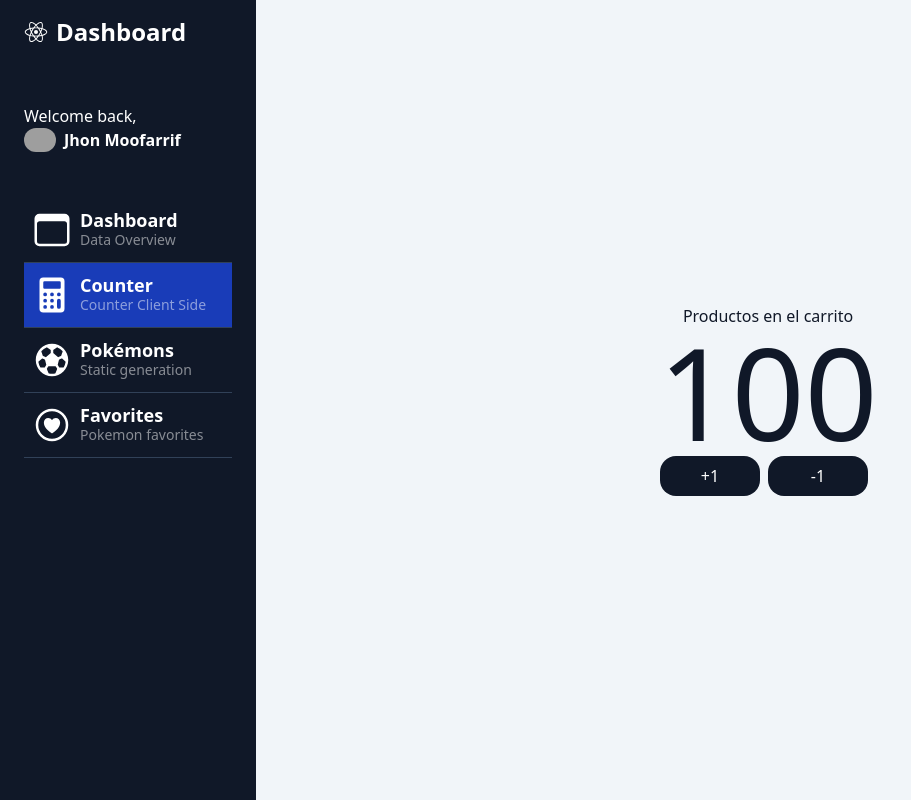
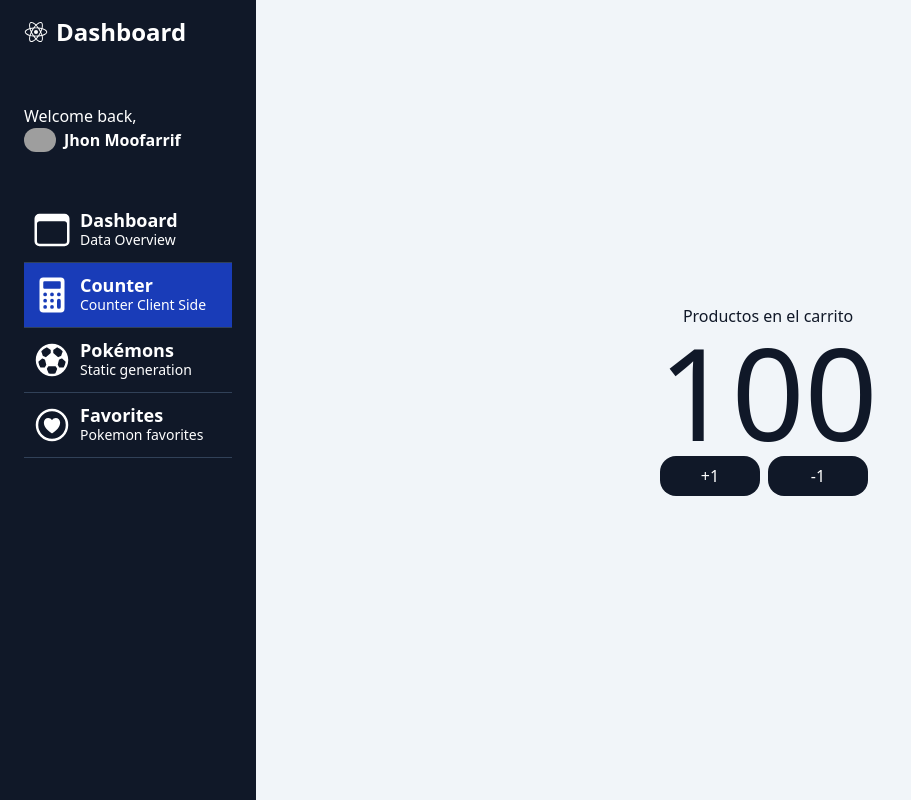
Before and after one commit to moofarrif/next-learning, a Next.js app in the folder my-dashboard/: page /dashboard/counter in a window 1280 px wide. Shown: the whole page, without its empty margins (0-911 px from the left). Built offline with nearby package versions, Linux system fonts and the light colour scheme; grey boxes are pictures that could not be loaded.

Commit message:
feat: text-white sidebar

```diff
--- a/my-dashboard/src/components/sidebar/SidebarMenuItem.tsx
+++ b/my-dashboard/src/components/sidebar/SidebarMenuItem.tsx
@@ -24,7 +24,7 @@ export const SidebarMenuItem = ({ icon, path, subTitle, title }: Props) => {
       <div>{icon}</div>
       <div className="flex flex-col">
         <span className="text-lg font-bold leading-5 text-white">{title}</span>
-        <span className="text-sm text-white/50 hidden md:block">
+        <span className="text-sm text-white hidden md:block">
           {subTitle}
         </span>
       </div>
```
